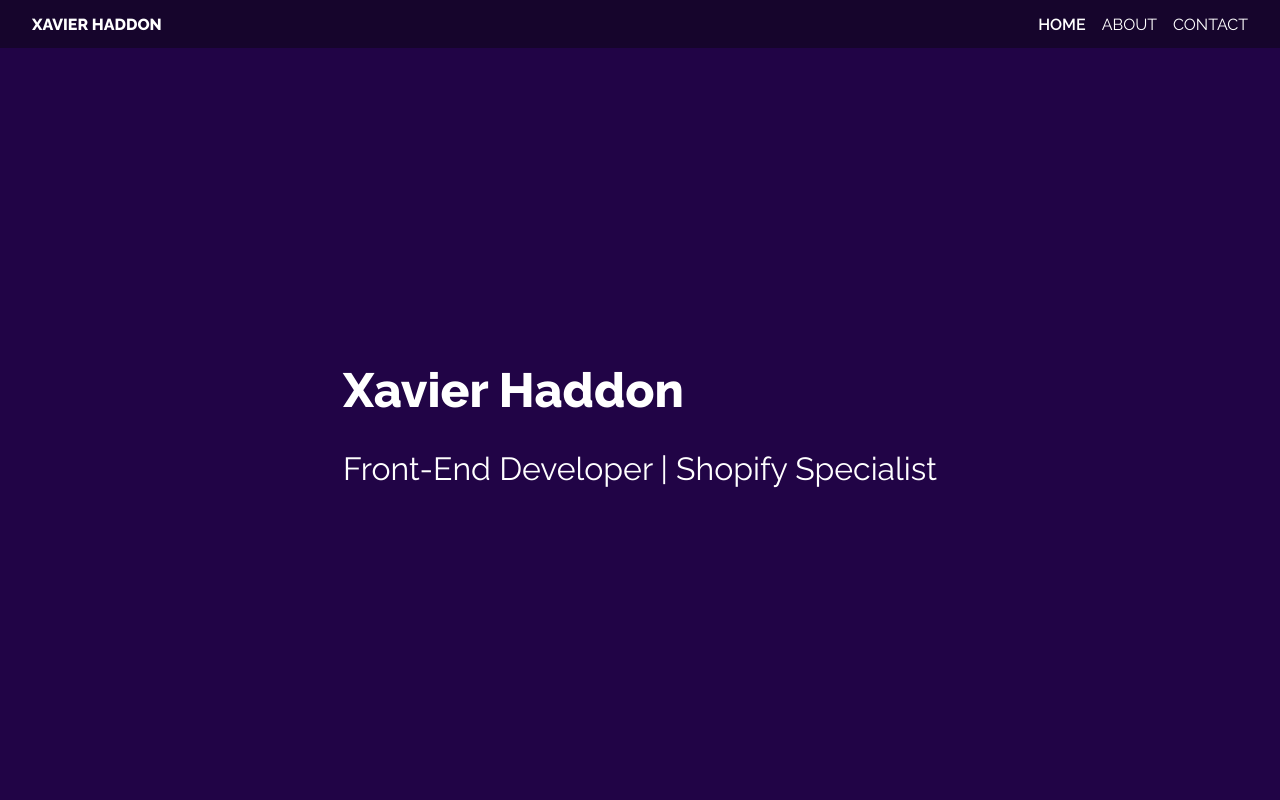
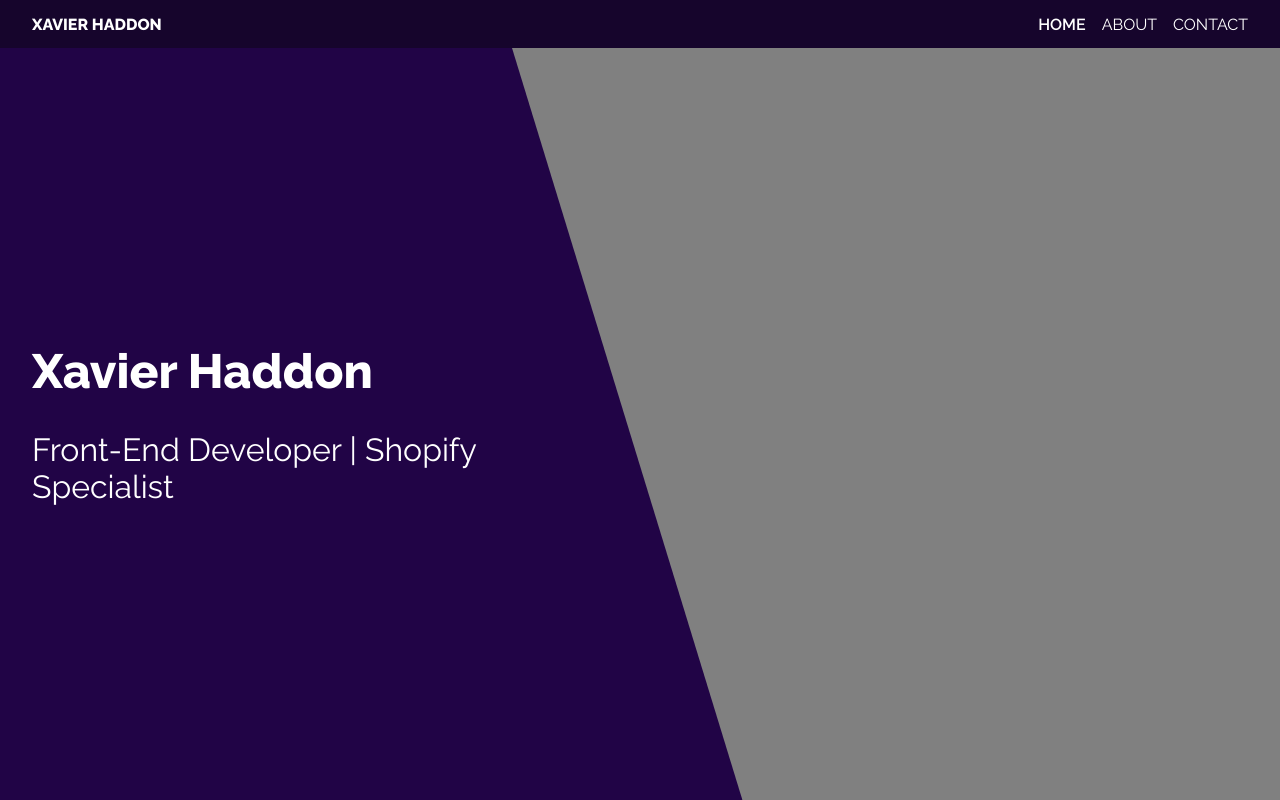
Before and after one commit to xavierbellhaddon/developer-portfolio-site, a plain HTML site: page index.html in a window 1280 px wide. Drawn offline with Linux system fonts and the light colour scheme.

Commit message:
added image placeholder div

```diff
--- a/index.html
+++ b/index.html
@@ -42,6 +42,7 @@
           <p class="hero__text">Front-End Developer | Shopify Specialist</p>
         </div>
       </div>
+      <div class="hero__image"></div>
     </section>
     <section class="services">
       <h2 class="services__title">Services</h2>
--- a/styles.css
+++ b/styles.css
@@ -35,6 +35,7 @@
     justify-content: space-between;
     position: fixed;
     width: 100%;
+    z-index: 1;
 }
 
 .navbar__logo {
@@ -134,13 +135,15 @@
 .hero {
     margin-top: 3rem;
     height: calc(100vh - 3rem);
+    padding: 0;
 }
 
 .hero__outer-copy-container {
     align-items: center;
     display: flex;
-    height: 100%;
+    height: 50%;
     justify-content: center;
+    padding: 0 2rem;
 }
 
 .hero__title {
@@ -150,6 +153,13 @@
 
 .hero__text {
     font-size: 2rem;
+}
+
+.hero__image {
+    /* replace background with image */
+    background: gray;
+    /*  */
+    height: 50%;
 }
 
 .services {
@@ -166,4 +176,20 @@
     .navbar__burger {
         display: none;
     }
+    .hero {
+        display: flex;
+        margin-top: 3rem;
+        height: calc(100vh - 3rem);
+        padding-right: 0;
+    }
+
+    .hero__outer-copy-container {
+        height: 100%;
+        width: 40%;
+    }
+    .hero__image {
+        clip-path: polygon(0 0, 100% 0, 100% 100%, 30% 100%);
+        height: 100%;
+        width: 60%;
+    }
 }
```
